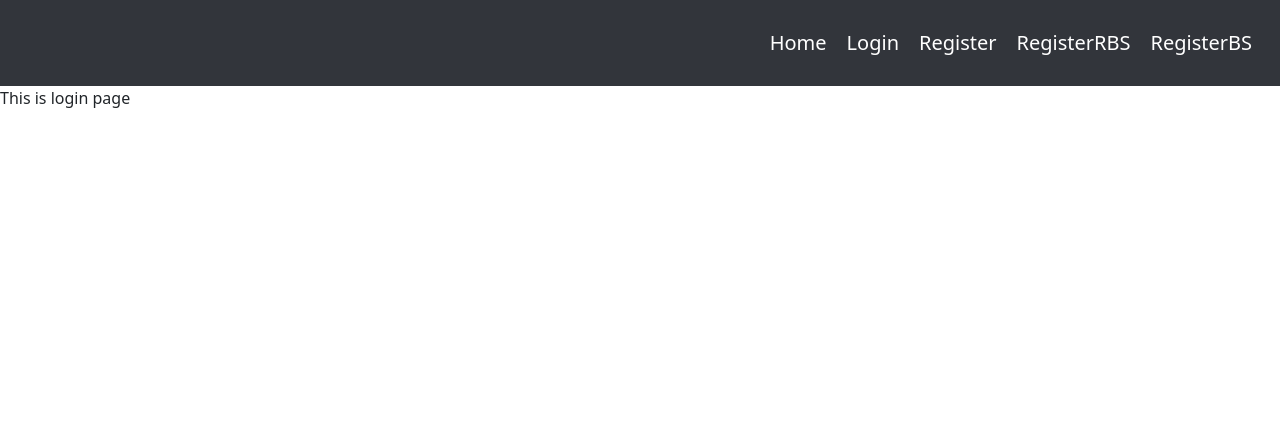
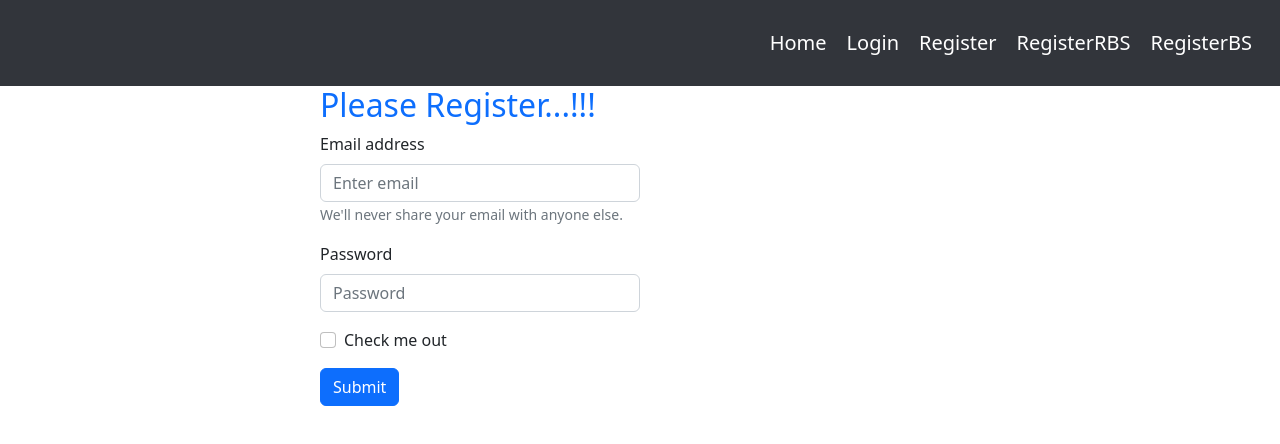
Before and after one commit to ali1924/m10-email-password-auth, a React (Vite) app: page /login in a window 1280 px wide. Shown: the top 444 px of the page. Built offline with nearby package versions, Linux system fonts and the light colour scheme.

Commit message:
59-6 (Recap) Create Login page and recap validation

```diff
--- a/src/components/Login/Login.jsx
+++ b/src/components/Login/Login.jsx
@@ -1,9 +1,60 @@
-import React from 'react';
+import React, { useState } from 'react';
+import Button from 'react-bootstrap/Button';
+import Form from 'react-bootstrap/Form';
 
 const Login = () => {
+    const [error, setError] = useState('');
+    const [success, setSuccess] = useState('');
+    const handleLogin = (event) => {
+        event.preventDefault();
+        // console.log(event);
+        const form = event.target;
+        const email = form.email.value;
+        const password = form.password.value;
+        console.log(email, password);
+
+        setError('');
+        setSuccess('');
+
+        // password validation
+        if (!/(?:.*[A-Z].*[A-Z])/.test(password)) {
+            setError('Please add at least one capital letter');
+            return;
+        }
+        else if (!/(?:.*[!@#$*])/.test(password)) {
+            setError('Please add at least one special character');
+            return;
+        }
+        else if (password.length < 6) {
+            setError('Password must be 6 character long');
+            return;
+        }
+    }
     return (
-        <div>
-            <p>This is login page</p>
+        <div className='w-50 mx-auto'>
+            <h2 className='text-primary'>Please Register...!!!</h2>
+            <Form onSubmit={handleLogin}>
+                <Form.Group className="mb-3" controlId="formBasicEmail">
+                    <Form.Label>Email address</Form.Label>
+                    <Form.Control className='w-50' type="email" name="email" placeholder="Enter email" required/>
+                    <Form.Text className="text-muted">
+                        We'll never share your email with anyone else.
+                    </Form.Text>
+                </Form.Group>
+
+                <Form.Group className="mb-3" controlId="formBasicPassword">
+                    <Form.Label>Password</Form.Label>
+                    <Form.Control className='w-50' type="password" name="password" placeholder="Password"  required/>
+                </Form.Group>
+                <Form.Group className="mb-3" controlId="formBasicCheckbox">
+                    <Form.Check type="checkbox" name="checkbox" label="Check me out" />
+                </Form.Group>
+                <Button variant="primary" type="submit">
+                    Submit
+                </Button>
+                <p className='text-danger'>{error}</p>
+                <p className='text-success'>{success}</p>
+            </Form>
         </div>
     );
 };
--- a/src/main.jsx
+++ b/src/main.jsx
@@ -7,7 +7,7 @@ import { RouterProvider, createBrowserRouter } from 'react-router-dom'
 import Main from './components/Layout/Main'
 import Home from './components/Home/Home'
 import Login from './components/Login/Login'
-import Register from './components/Register/Register'
+import Register from './components/Register/Register';
 import RegisterRBS from './components/RegisterRBS/RegisterRBS'
 import RegisterBS from './components/RegisterBS/RegisterBS';
 const router = createBrowserRouter([
```
